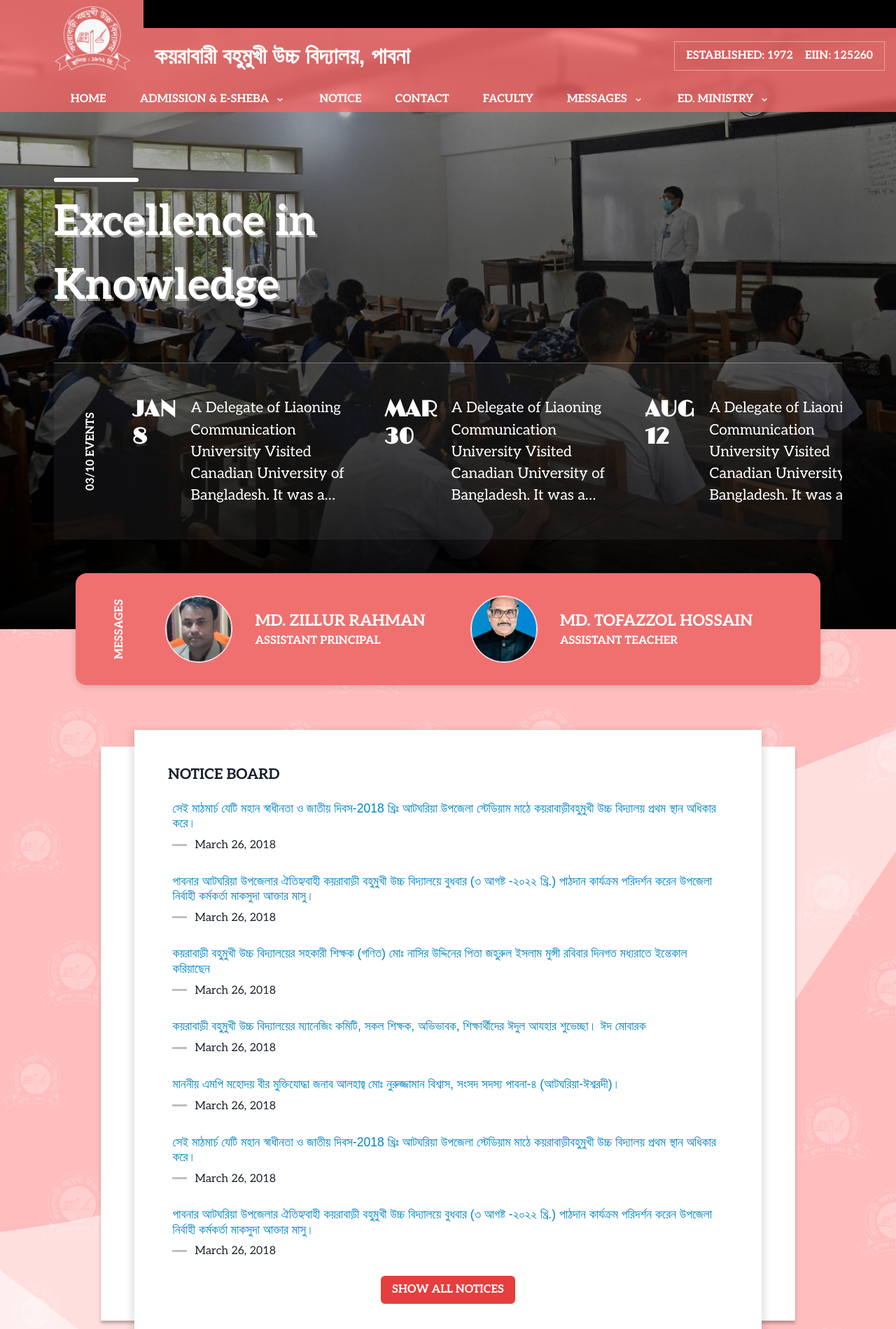
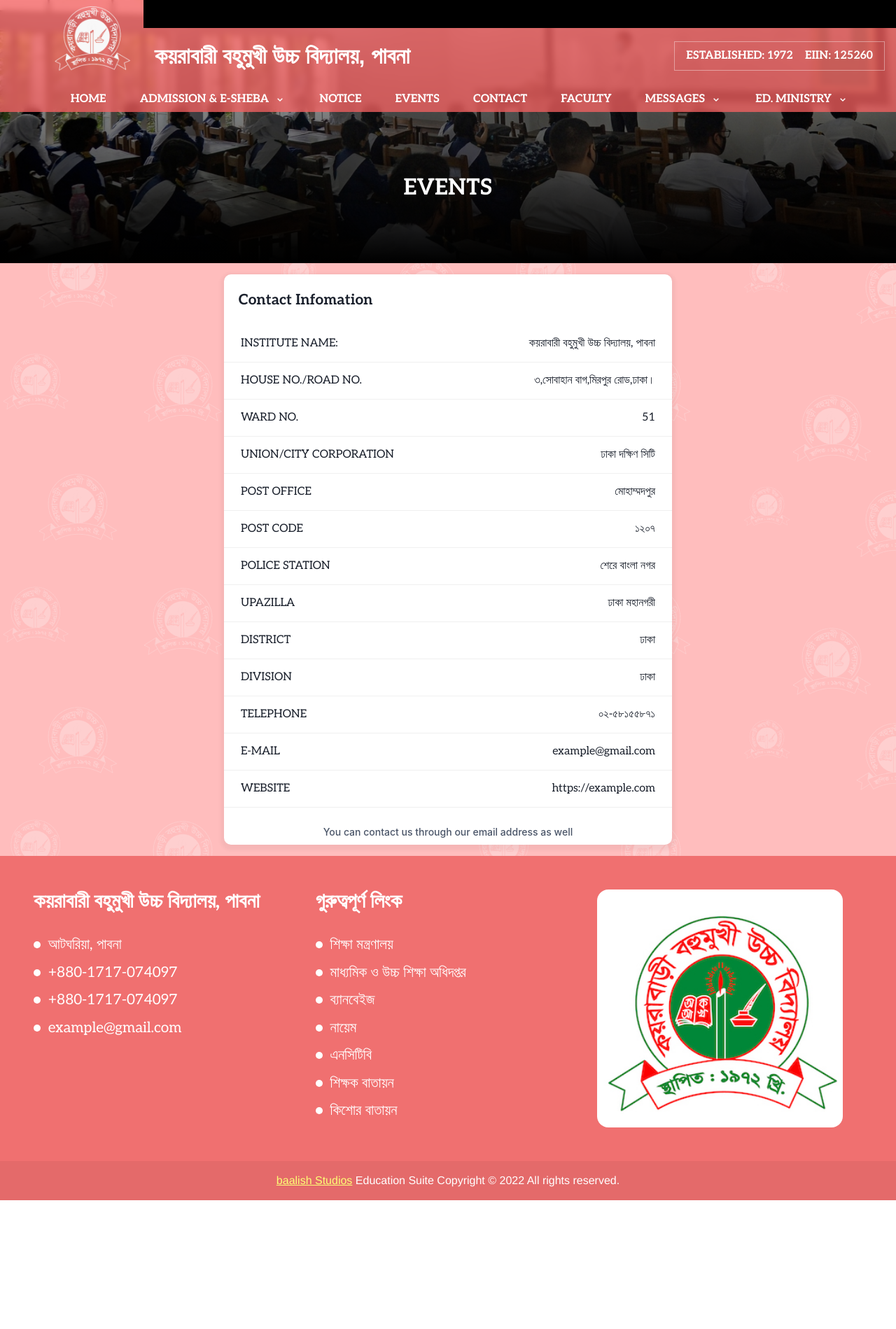
Before and after one commit to AneekRahman/education-suite, a React (Create React App) app in the folder client/: page /events in a window 1280 px wide. Before the commit this address led to /. Shown: the top 1899 px of the page at 70% size. After the commit the page ends 1715 px from the top, so only its background shows below. Built offline with nearby package versions, Linux system fonts and the light colour scheme.

Commit message:
- Update styling and Header texts

```diff
--- a/client/src/App.tsx
+++ b/client/src/App.tsx
@@ -29,6 +29,12 @@ function App() {
             <Route
               path="/notice"
               element={<GenericPage title="NOTICE" body={<NoticePageBody />} />}
+            />
+            <Route
+              path="/events"
+              element={
+                <GenericPage title="EVENTS" body={<ContactPageBody />} />
+              }
             />
             <Route
               path="/messages/principal"
--- a/client/src/components/constansts.tsx
+++ b/client/src/components/constansts.tsx
@@ -46,18 +46,19 @@ export const tabsList: MyTab[] = [
     link: "/",
     subTabs: [
       {
-        label: "Govt. School Admission",
+        label: "GENERAL SCHOOL ADMISSION",
         link: "https://gsa.teletalk.com.bd/",
       },
       {
         label: "BOARD EXAM RESULTS",
         link: "https://eboardresults.com/v2/home",
       },
-      { label: "Pathshala", link: "http://automation.sib.gov.bd/" },
+      { label: "PATHSHALA", link: "http://automation.sib.gov.bd/" },
       { label: "PDS", link: "http://pds.sib.gov.bd/" },
     ],
   },
   { label: "NOTICE", link: "/notice" },
+  { label: "EVENTS", link: "/events" },
   { label: "CONTACT", link: "/contact" },
   { label: "FACULTY", link: "/faculty" },
   {
--- a/client/src/pages/HomePage.tsx
+++ b/client/src/pages/HomePage.tsx
@@ -1,4 +1,3 @@
-import React from "react";
 import Header from "../components/Header";
 import styles from "../styles/HomePage.module.scss";
 import {
@@ -23,6 +22,7 @@ import {
   Notice,
   noticesList,
 } from "../components/constansts";
+import { Link } from "react-router-dom";
 
 export default function HomePage() {
   return (
@@ -220,7 +220,11 @@ function NoticeBox() {
             </div>
           ))}
           <Center>
-            <Button colorScheme="red">SHOW ALL NOTICES</Button>
+            <Link to="/notice">
+              <Button zIndex={1000} colorScheme="red">
+                SHOW ALL NOTICES
+              </Button>
+            </Link>
           </Center>
         </div>
       </div>
--- a/client/src/styles/HeaderAndFooter.module.scss
+++ b/client/src/styles/HeaderAndFooter.module.scss
@@ -28,12 +28,13 @@
       p {
         color: white;
         padding: 0.5em 1em;
-        animation: movingHeadline 20s linear infinite;
-        cursor: pointer;
+        animation: movingHeadline 30s linear infinite;
+        // cursor: pointer;
         white-space: nowrap;
 
         &:hover {
-          color: rgb(0, 132, 197);
+          // color: rgb(0, 132, 197);
+          animation-delay: 1000s;
         }
       }
     }
```
